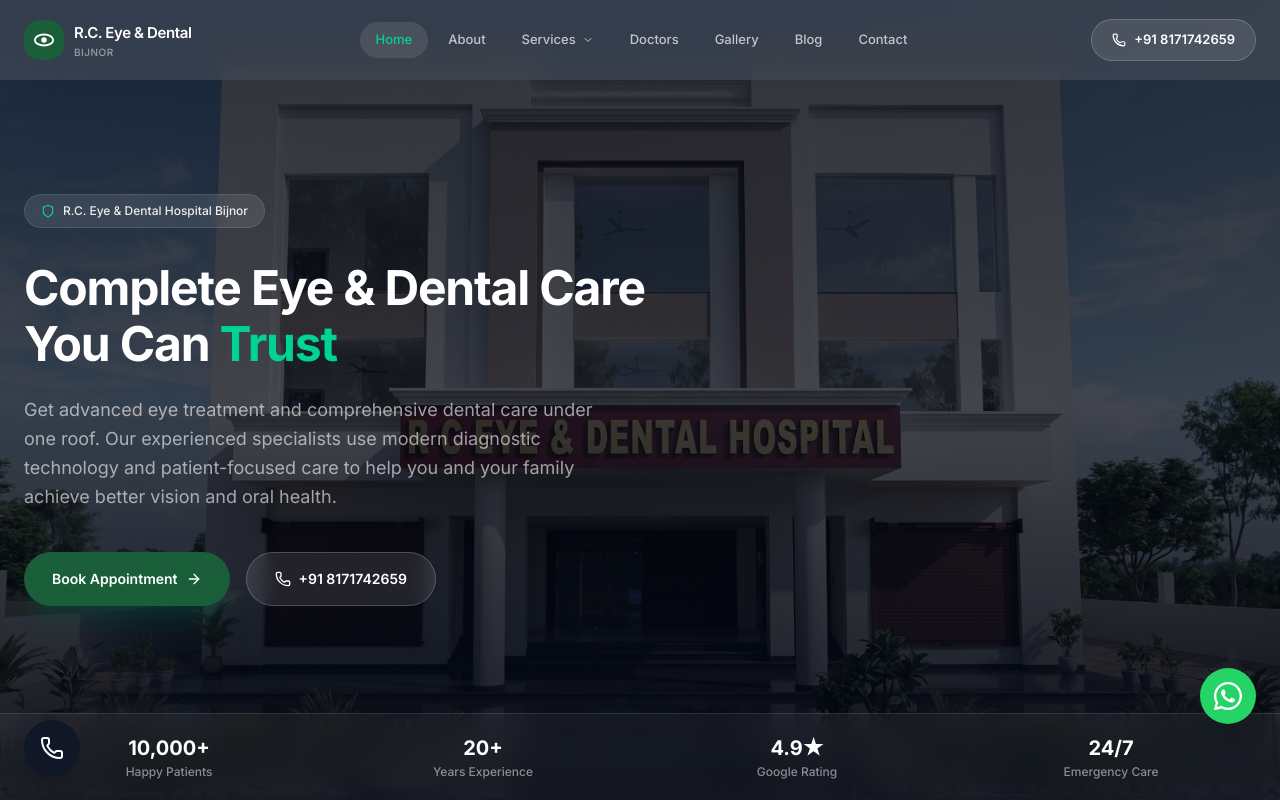
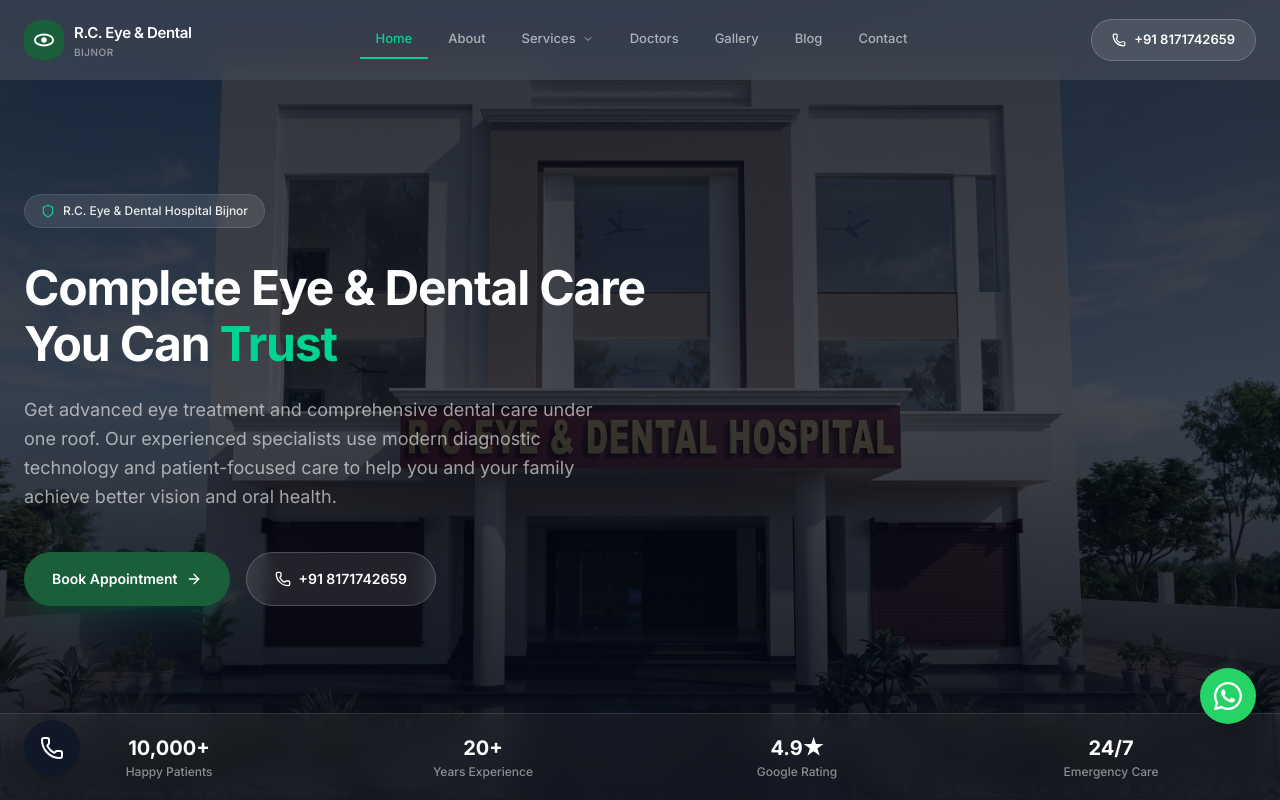
Before and after one commit to codebase-gravityone/rc-hospital, a Next.js app: page / in a window 1280 px wide. Shown: the top 800 px of the page. Built offline with nearby package versions, Linux system fonts and the light colour scheme.

Commit message:
fix: navbar hover - underline instead of rounded bg

```diff
--- a/components/website/Navbar.tsx
+++ b/components/website/Navbar.tsx
@@ -69,7 +69,7 @@
                 <nav className="hidden lg:flex items-center gap-1">
                     {links.map((l) => l.children ? (
                         <div key={l.href} className="relative group">
-                            <button className={`flex items-center gap-1 px-4 py-2 rounded-full text-[13px] font-medium transition-all ${solid ? (pathname.startsWith(l.href) ? "text-emerald-400 bg-white/10" : "text-white/80 hover:text-white hover:bg-white/10") : (pathname.startsWith(l.href) ? "text-emerald-400 bg-white/10" : "text-white/70 hover:text-white hover:bg-white/10")}`}>
+                            <button className={`flex items-center gap-1 px-4 py-2 text-[13px] font-medium transition-all ${solid ? (pathname.startsWith(l.href) ? "text-emerald-400 border-b-2 border-emerald-400" : "text-white/70 hover:text-white border-b-2 border-transparent hover:border-white/50") : (pathname.startsWith(l.href) ? "text-emerald-400 border-b-2 border-emerald-400" : "text-white/60 hover:text-white border-b-2 border-transparent hover:border-white/40")}`}>
                                 {l.label}<ChevronDown className="w-3 h-3 ml-0.5 transition-transform group-hover:rotate-180" />
                             </button>
                             {/* Mega Menu */}
@@ -97,7 +97,7 @@
                             </div>
                         </div>
                     ) : (
-                        <Link key={l.href} href={l.href} className={`px-4 py-2 rounded-full text-[13px] font-medium transition-all ${solid ? (pathname === l.href ? "text-emerald-400 bg-white/10" : "text-white/80 hover:text-white hover:bg-white/10") : (pathname === l.href ? "text-emerald-400 bg-white/10" : "text-white/70 hover:text-white hover:bg-white/10")}`}>{l.label}</Link>
+                        <Link key={l.href} href={l.href} className={`px-4 py-2 text-[13px] font-medium transition-all ${solid ? (pathname === l.href ? "text-emerald-400 border-b-2 border-emerald-400" : "text-white/70 hover:text-white border-b-2 border-transparent hover:border-white/50") : (pathname === l.href ? "text-emerald-400 border-b-2 border-emerald-400" : "text-white/60 hover:text-white border-b-2 border-transparent hover:border-white/40")}`}>{l.label}</Link>
                     ))}
                 </nav>
 
```
